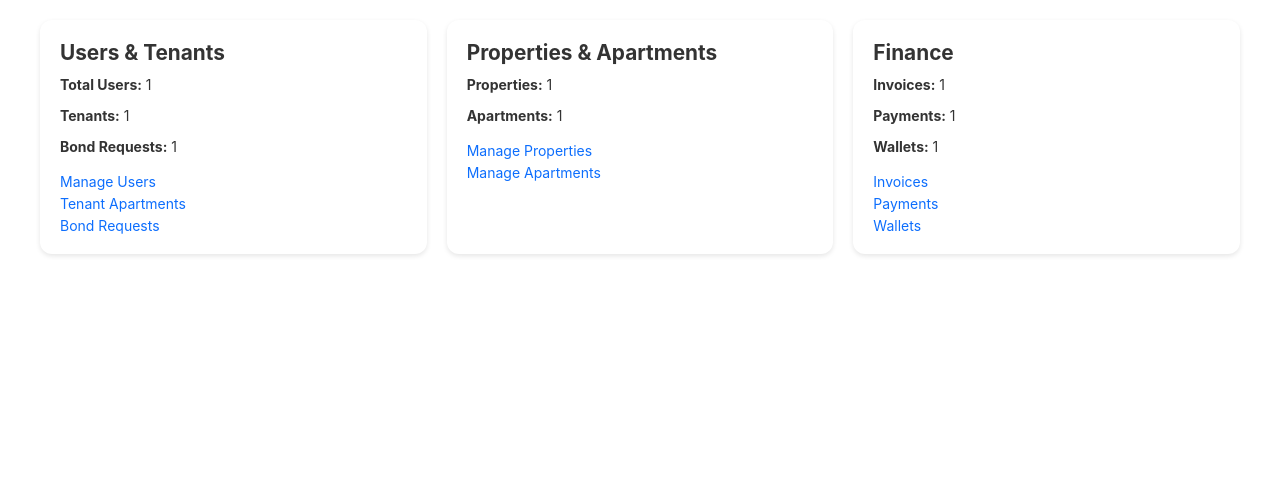
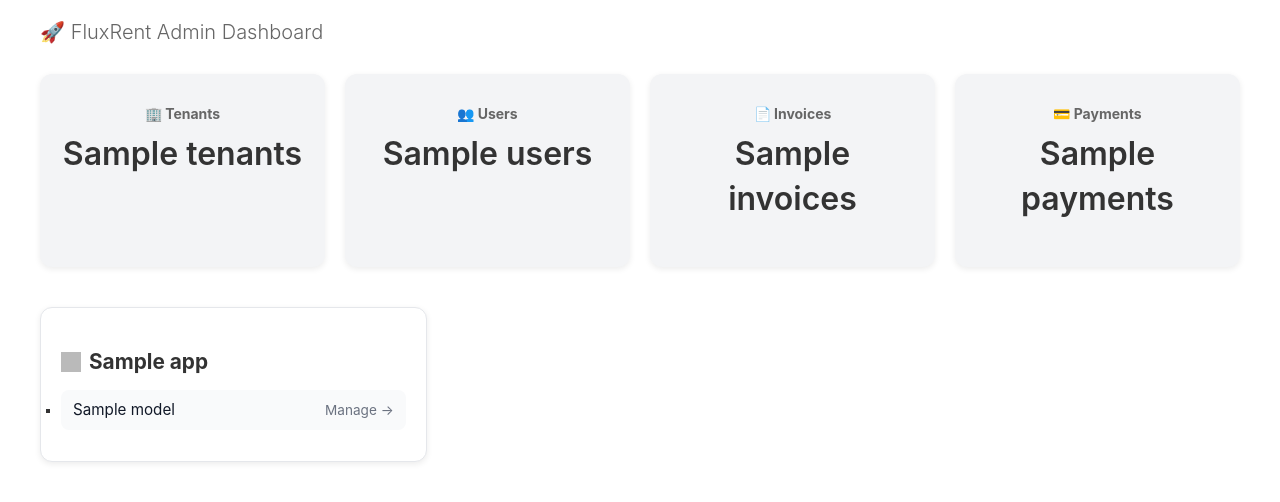
Before and after one commit to Fluxflare1/fluxrent, a Django app: template backend/templates/admin/custom_index.html in a window 1280 px wide. Shown: the part 86-588 px from the top of the page. Run offline with Django 4.2, Linux system fonts and the light colour scheme; the template is opened without the code that fills it: most values are stand-ins (such as "Sample title", 1, 10 or a date in 2020); parts of the project's set-up code (start-up, migrations or seed data) failed here and were passed over; grey boxes are pictures that could not be loaded.

Commit message:
Update custom_index.html

```diff
--- a/backend/templates/admin/custom_index.html
+++ b/backend/templates/admin/custom_index.html
@@ -2,55 +2,47 @@
 {% load static %}
 
 {% block content %}
-<div class="dashboard" style="display: grid; grid-template-columns: repeat(auto-fit,minmax(250px,1fr)); gap:20px;">
-    <div class="card">
-        <h2>Users & Tenants</h2>
-        <p><strong>Total Users:</strong> {{ user_count }}</p>
-        <p><strong>Tenants:</strong> {{ tenant_count }}</p>
-        <p><strong>Bond Requests:</strong> {{ bond_request_count }}</p>
-        <a href="{% url 'admin:auth_user_changelist' %}">Manage Users</a><br>
-        <a href="{% url 'admin:tenants_tenantapartment_changelist' %}">Tenant Apartments</a><br>
-        <a href="{% url 'admin:tenants_bondrequest_changelist' %}">Bond Requests</a>
+<h1 style="margin-bottom:30px;">🚀 FluxRent Admin Dashboard</h1>
+
+<!-- Stats Section -->
+<div style="display:flex; flex-wrap:wrap; gap:20px; margin-bottom:40px;">
+    <div style="flex:1 1 200px; background:#f3f4f6; padding:20px; border-radius:12px; text-align:center; box-shadow:0 2px 6px rgba(0,0,0,0.08);">
+        <h3 style="margin-bottom:10px;">🏢 Tenants</h3>
+        <p style="font-size:2rem; font-weight:600;">{{ stats.tenants }}</p>
     </div>
-
-    <div class="card">
-        <h2>Properties & Apartments</h2>
-        <p><strong>Properties:</strong> {{ property_count }}</p>
-        <p><strong>Apartments:</strong> {{ apartment_count }}</p>
-        <a href="{% url 'admin:properties_property_changelist' %}">Manage Properties</a><br>
-        <a href="{% url 'admin:apartments_apartment_changelist' %}">Manage Apartments</a>
+    <div style="flex:1 1 200px; background:#f3f4f6; padding:20px; border-radius:12px; text-align:center; box-shadow:0 2px 6px rgba(0,0,0,0.08);">
+        <h3 style="margin-bottom:10px;">👥 Users</h3>
+        <p style="font-size:2rem; font-weight:600;">{{ stats.users }}</p>
     </div>
-
-    <div class="card">
-        <h2>Finance</h2>
-        <p><strong>Invoices:</strong> {{ invoice_count }}</p>
-        <p><strong>Payments:</strong> {{ payment_count }}</p>
-        <p><strong>Wallets:</strong> {{ wallet_count }}</p>
-        <a href="{% url 'admin:bills_invoice_changelist' %}">Invoices</a><br>
-        <a href="{% url 'admin:payments_paymentrecord_changelist' %}">Payments</a><br>
-        <a href="{% url 'admin:wallets_wallet_changelist' %}">Wallets</a>
+    <div style="flex:1 1 200px; background:#f3f4f6; padding:20px; border-radius:12px; text-align:center; box-shadow:0 2px 6px rgba(0,0,0,0.08);">
+        <h3 style="margin-bottom:10px;">📄 Invoices</h3>
+        <p style="font-size:2rem; font-weight:600;">{{ stats.invoices }}</p>
+    </div>
+    <div style="flex:1 1 200px; background:#f3f4f6; padding:20px; border-radius:12px; text-align:center; box-shadow:0 2px 6px rgba(0,0,0,0.08);">
+        <h3 style="margin-bottom:10px;">💳 Payments</h3>
+        <p style="font-size:2rem; font-weight:600;">{{ stats.payments }}</p>
     </div>
 </div>
 
-<style>
-    .card {
-        background: #fff;
-        padding: 20px;
-        border-radius: 12px;
-        box-shadow: 0 2px 5px rgba(0,0,0,0.1);
-    }
-    .card h2 {
-        margin-top: 0;
-        font-size: 1.3rem;
-    }
-    .card a {
-        display: inline-block;
-        margin-top: 5px;
-        color: #0d6efd;
-        text-decoration: none;
-    }
-    .card a:hover {
-        text-decoration: underline;
-    }
-</style>
+<!-- App / Models Section -->
+<div style="display:grid; grid-template-columns:repeat(auto-fill,minmax(300px,1fr)); gap:20px;">
+    {% for app in apps %}
+    <div style="border:1px solid #e5e7eb; border-radius:12px; background:#fff; padding:20px; box-shadow:0 2px 6px rgba(0,0,0,0.08); transition:transform 0.2s ease;">
+        <h2 style="font-size:1.3rem; margin-bottom:15px; display:flex; align-items:center; gap:8px;">
+            <img src="{% static 'admin/img/icon-changelist.svg' %}" alt="icon" style="width:20px; height:20px; opacity:0.7;">
+            {{ app.name }}
+        </h2>
+        <ul style="list-style:none; padding:0; margin:0;">
+            {% for model in app.models %}
+            <li style="margin-bottom:10px;">
+                <a href="{{ model.admin_url }}" style="display:flex; justify-content:space-between; align-items:center; padding:10px 12px; border-radius:8px; background:#f9fafb; text-decoration:none; color:#111827; font-size:0.95rem; transition:background 0.2s ease;">
+                    <span>{{ model.name }}</span>
+                    <span style="font-size:0.85rem; color:#6b7280;">Manage →</span>
+                </a>
+            </li>
+            {% endfor %}
+        </ul>
+    </div>
+    {% endfor %}
+</div>
 {% endblock %}
```
